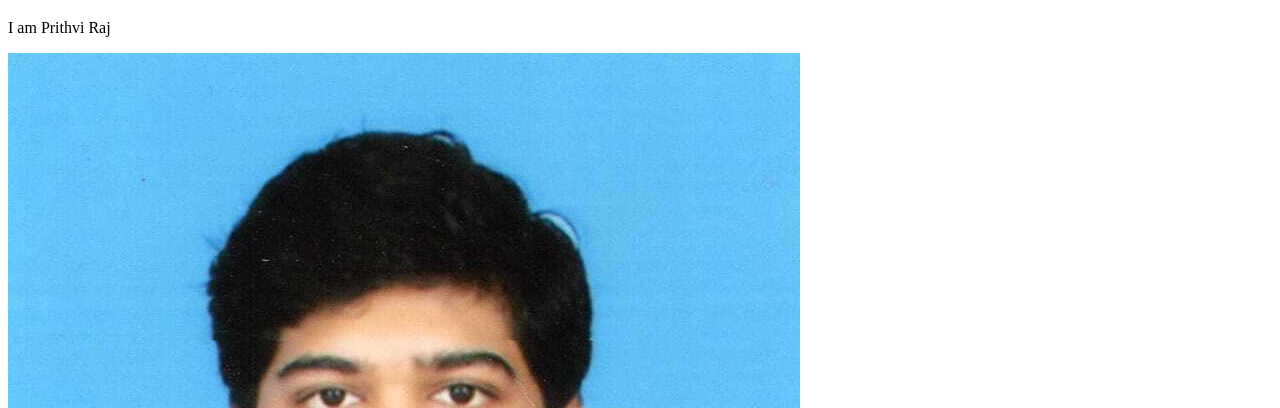
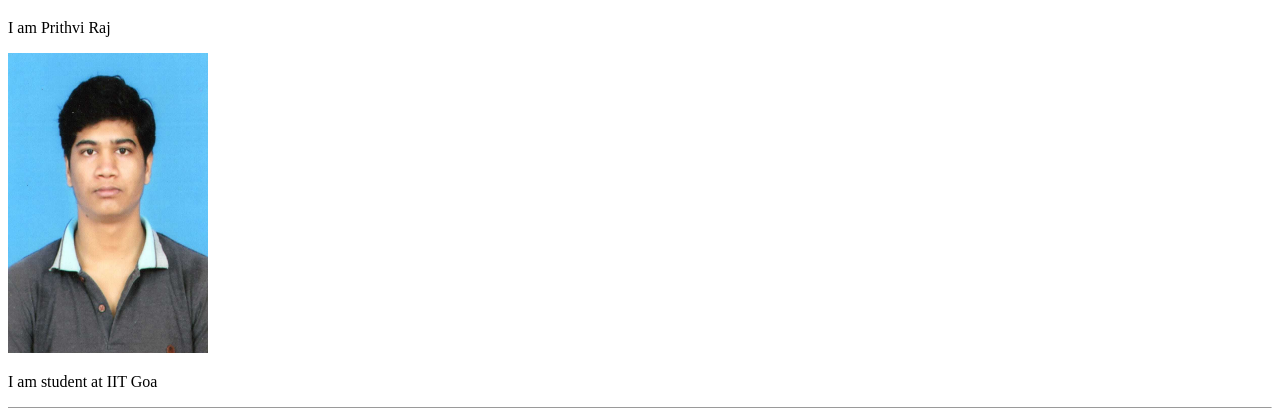
Before and after one commit to Prithvi22033/html, a plain HTML site: page index.html in a window 1280 px wide. Shown: the part 61-469 px from the top of the page. Drawn offline with Linux system fonts and the light colour scheme.

Commit message:
Update index.html

```diff
--- a/index.html
+++ b/index.html
@@ -8,7 +8,7 @@
 
 			<p>I am Prithvi Raj </p>
 
-			<p><img src="prithvi raj.jpg" alt="1"></p>
+			<p><img src="prithvi raj.jpg" alt="1" width="200" height="300"></p>
 			<p>I am student at IIT Goa</p>
 			<hr>
 
```
